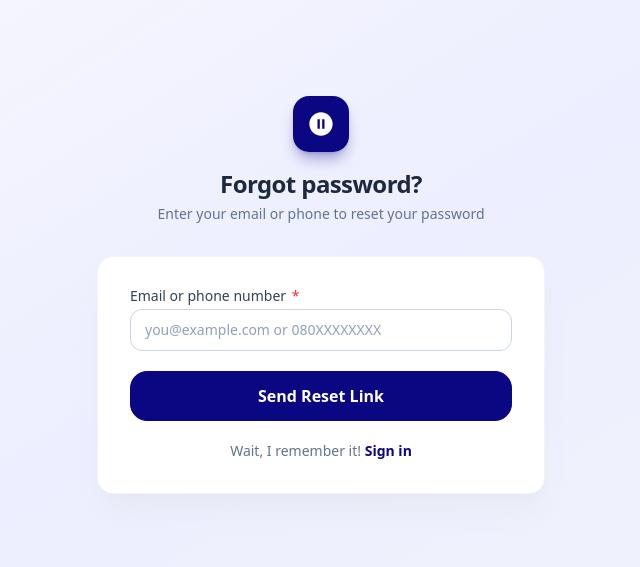
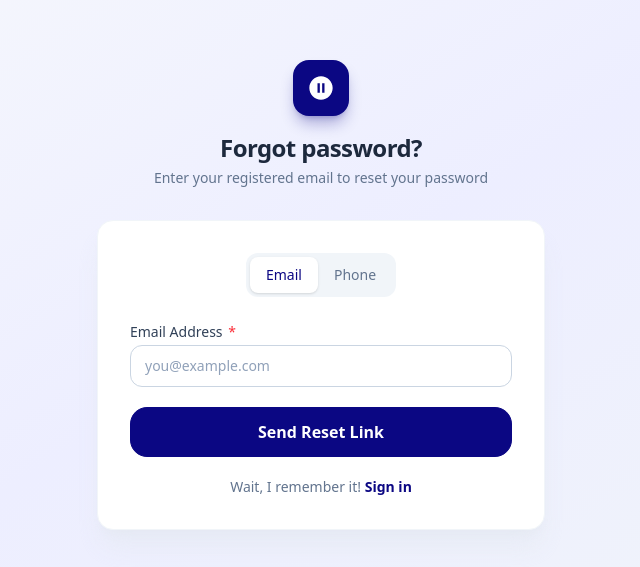
Before and after one commit to projectcallif/bcl-web-apps, a Vue app in the folder apps/customer/: page /forgot-password in a window 1280 px wide. Shown: the part 105-672 px from the top of the page, without its empty margins (319-959 px from the left). Built offline with nearby package versions, Linux system fonts and the light colour scheme; no server answers.

Commit message:
feature(auth): settle all auth flows

```diff
--- a/apps/customer/src/features/auth/ForgotPasswordView.vue
+++ b/apps/customer/src/features/auth/ForgotPasswordView.vue
@@ -1,26 +1,45 @@
 <script setup lang="ts">
-import { ref } from 'vue'
+import { ref, computed } from 'vue'
+import { useRouter } from 'vue-router'
 import { AppTextInput, BaseButton, BrandLogo } from '@bcl/ui'
+import { Mail, Phone } from 'lucide-vue-next'
 import { ApiClientError } from '@bcl/types'
 import { forgotPassword } from './api'
+
+const router = useRouter()
+const mode = ref<'email' | 'phone'>('email')
 
 const identifier = ref('')
 const isLoading = ref(false)
 const isSuccess = ref(false)
 const formError = ref('')
 
+const isEmail = computed(() => mode.value === 'email')
+
 async function handleSubmit(): Promise<void> {
   formError.value = ''
   isLoading.value = true
   try {
-    await forgotPassword({ identifier: identifier.value })
+    const payload =
+      mode.value === 'email' ? { email: identifier.value } : { phone: identifier.value }
+    await forgotPassword(payload)
     isSuccess.value = true
+    router.push({
+      name: 'reset-password',
+      query: {
+        [mode.value]: identifier.value,
+      },
+    })
   } catch (err) {
     formError.value =
       err instanceof ApiClientError ? err.message : 'Request failed. Please try again.'
   } finally {
     isLoading.value = false
   }
+}
+
+function _debugPrefill() {
+  identifier.value = mode.value === 'email' ? 'udonsichisom02@gmail.com' : '+2347063265056'
 }
 </script>
 
@@ -32,11 +51,11 @@ async function handleSubmit(): Promise<void> {
       <!-- Brand mark -->
       <div class="mb-8 text-center">
         <BrandLogo class="mb-4" size="lg" />
-        <h1 class="text-2xl font-bold text-slate-800 tracking-tight">
+        <h1 class="text-2xl font-bold text-slate-800 tracking-tight" @dblclick="_debugPrefill">
           Forgot password?
         </h1>
         <p class="mt-1 text-sm text-slate-500">
-          Enter your email or phone to reset your password
+          Enter your registered {{ isEmail ? 'email' : 'phone number' }} to reset your password
         </p>
       </div>
 
@@ -45,14 +64,27 @@ async function handleSubmit(): Promise<void> {
         class="bg-white rounded-2xl shadow-xl shadow-slate-200/60 border border-slate-100 px-8 py-8"
       >
         <div v-if="isSuccess" class="text-center animate-in fade-in zoom-in duration-300">
-          <div class="w-16 h-16 bg-green-100 rounded-full flex items-center justify-center mx-auto mb-4">
-            <svg class="w-8 h-8 text-green-600" fill="none" stroke="currentColor" viewBox="0 0 24 24">
-              <path stroke-linecap="round" stroke-linejoin="round" stroke-width="2" d="M5 13l4 4L19 7" />
+          <div
+            class="w-16 h-16 bg-green-100 rounded-full flex items-center justify-center mx-auto mb-4"
+          >
+            <svg
+              class="w-8 h-8 text-green-600"
+              fill="none"
+              stroke="currentColor"
+              viewBox="0 0 24 24"
+            >
+              <path
+                stroke-linecap="round"
+                stroke-linejoin="round"
+                stroke-width="2"
+                d="M5 13l4 4L19 7"
+              />
             </svg>
           </div>
           <h2 class="text-xl font-bold text-slate-800 mb-2">Instructions Sent</h2>
           <p class="text-sm text-slate-500 mb-8">
-            We've sent password reset instructions to <strong>{{ identifier }}</strong> if it's associated with an account.
+            We've sent password reset instructions to <strong>{{ identifier }}</strong> if it's
+            associated with an account.
           </p>
           <BaseButton component="router-link" to="/login" variant="primary" class="w-full">
             Back to Sign In
@@ -60,13 +92,72 @@ async function handleSubmit(): Promise<void> {
         </div>
 
         <form v-else class="flex flex-col gap-5" @submit.prevent="handleSubmit">
+          <div class="flex p-1 bg-slate-100 rounded-xl w-fit mx-auto mb-2">
+            <button
+              type="button"
+              @click="
+                () => {
+                  mode = 'email'
+                  identifier = ''
+                }
+              "
+              :class="[
+                'px-4 py-2 text-sm font-medium rounded-lg transition-all',
+                mode === 'email'
+                  ? 'bg-white text-primary shadow-sm'
+                  : 'text-slate-500 hover:text-slate-700',
+              ]"
+            >
+              Email
+            </button>
+            <button
+              type="button"
+              @click="
+                () => {
+                  mode = 'phone'
+                  identifier = ''
+                }
+              "
+              :class="[
+                'px-4 py-2 text-sm font-medium rounded-lg transition-all',
+                mode === 'phone'
+                  ? 'bg-white text-primary shadow-sm'
+                  : 'text-slate-500 hover:text-slate-700',
+              ]"
+            >
+              Phone
+            </button>
+          </div>
+
           <AppTextInput
-            id="identifier"
+            v-if="mode === 'email'"
+            id="email"
             v-model="identifier"
-            label="Email or phone number"
-            placeholder="you@example.com or 080XXXXXXXX"
+            label="Email Address"
+            placeholder="you@example.com"
+            type="email"
             required
-          />
+            :disabled="isLoading"
+          >
+            <template #prefix>
+              <Mail class="w-4 h-4 text-slate-400 ml-3" />
+            </template>
+          </AppTextInput>
+
+          <AppTextInput
+            v-else
+            id="phone"
+            v-model="identifier"
+            label="Phone Number"
+            placeholder="+234 ..."
+            type="tel"
+            required
+            :disabled="isLoading"
+          >
+            <template #prefix>
+              <Phone class="w-4 h-4 text-slate-400 ml-3" />
+            </template>
+          </AppTextInput>
 
           <!-- Form-level error -->
           <div
@@ -77,13 +168,7 @@ async function handleSubmit(): Promise<void> {
             {{ formError }}
           </div>
 
-          <BaseButton
-            type="submit"
-            variant="primary"
-            size="lg"
-            :loading="isLoading"
-            class="w-full"
-          >
+          <BaseButton type="submit" variant="primary" size="lg" :loading="isLoading" class="w-full">
             Send Reset Link
           </BaseButton>
 
--- a/apps/customer/src/features/auth/LoginView.vue
+++ b/apps/customer/src/features/auth/LoginView.vue
@@ -34,8 +34,8 @@ async function handleSubmit(): Promise<void> {
 }
 
 function _debugPrefill() {
-  identifier.value = 'user40@bcl.com'
-  password.value = 'Password@1'
+  identifier.value = 'udonsichisom02@gmail.com'
+  password.value = 'Ace12345$'
 }
 </script>
 
--- a/apps/customer/src/features/auth/ResetPasswordView.vue
+++ b/apps/customer/src/features/auth/ResetPasswordView.vue
@@ -1,44 +1,57 @@
 <script setup lang="ts">
 import { ref, computed } from 'vue'
-import { useRoute } from 'vue-router'
-import { AppPasswordInput, BaseButton, BrandLogo } from '@bcl/ui'
-import { ApiClientError } from '@bcl/types'
+import { useRoute, type RouterLink } from 'vue-router'
+import { AppTextInput, AppPasswordInput, BaseButton, BrandLogo } from '@bcl/ui'
+import { Mail, Phone, KeyRound } from 'lucide-vue-next'
+import { ApiClientError, type ResetPasswordPayload } from '@bcl/types'
 import { resetPassword } from './api'
 
 const route = useRoute()
+const otp = ref('')
 const password = ref('')
 const confirmPassword = ref('')
 const isLoading = ref(false)
 const isSuccess = ref(false)
 const formError = ref('')
 
-// Extract token from URL query
-const token = computed(() => route.query.token as string || '')
+const email = computed(() => (route.query.email as string) || '')
+const phone = computed(() => (route.query.phone as string) || '')
+const identifier = computed(() => email.value || phone.value)
 
 const passwordsMatch = computed(() => {
   if (!confirmPassword.value) return true
   return password.value === confirmPassword.value
 })
 
-const isTokenMissing = computed(() => !token.value)
+const isIdentifierMissing = computed(() => !identifier.value)
 
 async function handleSubmit(): Promise<void> {
-  if (isTokenMissing.value) {
-    formError.value = 'Invalid or missing reset token.'
+  if (isIdentifierMissing.value) {
+    formError.value = 'Missing email or phone number.'
+    return
+  }
+  if (!otp.value || otp.value.length !== 6) {
+    formError.value = 'Please enter a valid 6-digit OTP.'
     return
   }
   if (!passwordsMatch.value) {
-    formError.value = 'Passwords do not match'
+    formError.value = 'Passwords do not match.'
     return
   }
 
   formError.value = ''
   isLoading.value = true
   try {
-    await resetPassword({
-      token: token.value,
-      password: password.value,
-    })
+    const payload: ResetPasswordPayload = {
+      otp: otp.value,
+      newPassword: password.value,
+      confirmNewPassword: confirmPassword.value,
+    }
+
+    if (email.value) payload.email = email.value
+    if (phone.value) payload.phone = phone.value
+
+    await resetPassword(payload)
     isSuccess.value = true
   } catch (err) {
     formError.value =
@@ -57,12 +70,8 @@ async function handleSubmit(): Promise<void> {
       <!-- Brand mark -->
       <div class="mb-8 text-center">
         <BrandLogo class="mb-4" size="lg" />
-        <h1 class="text-2xl font-bold text-slate-800 tracking-tight">
-          Reset password
-        </h1>
-        <p class="mt-1 text-sm text-slate-500">
-          Set a new, strong password for your account
-        </p>
+        <h1 class="text-2xl font-bold text-slate-800 tracking-tight">Reset password</h1>
+        <p class="mt-1 text-sm text-slate-500">Set a new, strong password for your account</p>
       </div>
 
       <!-- Card -->
@@ -70,36 +79,91 @@ async function handleSubmit(): Promise<void> {
         class="bg-white rounded-2xl shadow-xl shadow-slate-200/60 border border-slate-100 px-8 py-8"
       >
         <div v-if="isSuccess" class="text-center animate-in fade-in zoom-in duration-300">
-          <div class="w-16 h-16 bg-green-100 rounded-full flex items-center justify-center mx-auto mb-4">
-            <svg class="w-8 h-8 text-green-600" fill="none" stroke="currentColor" viewBox="0 0 24 24">
-              <path stroke-linecap="round" stroke-linejoin="round" stroke-width="2" d="M5 13l4 4L19 7" />
+          <div
+            class="w-16 h-16 bg-green-100 rounded-full flex items-center justify-center mx-auto mb-4"
+          >
+            <svg
+              class="w-8 h-8 text-green-600"
+              fill="none"
+              stroke="currentColor"
+              viewBox="0 0 24 24"
+            >
+              <path
+                stroke-linecap="round"
+                stroke-linejoin="round"
+                stroke-width="2"
+                d="M5 13l4 4L19 7"
+              />
             </svg>
           </div>
           <h2 class="text-xl font-bold text-slate-800 mb-2">Password Reset!</h2>
           <p class="text-sm text-slate-500 mb-8">
-            Your password has been successfully updated. You can now sign in with your new credentials.
+            Your password has been successfully updated. You can now sign in with your new
+            credentials.
           </p>
-          <BaseButton component="router-link" to="/login" variant="primary" class="w-full">
-            Sign In
-          </BaseButton>
+          <RouterLink to="/login">
+            <BaseButton variant="primary" class="w-full"> Sign In </BaseButton>
+          </RouterLink>
         </div>
 
-        <div v-else-if="isTokenMissing" class="text-center">
-          <div class="w-16 h-16 bg-red-100 rounded-full flex items-center justify-center mx-auto mb-4">
+        <div v-else-if="isIdentifierMissing" class="text-center">
+          <div
+            class="w-16 h-16 bg-red-100 rounded-full flex items-center justify-center mx-auto mb-4"
+          >
             <svg class="w-8 h-8 text-red-600" fill="none" stroke="currentColor" viewBox="0 0 24 24">
-              <path stroke-linecap="round" stroke-linejoin="round" stroke-width="2" d="M12 9v2m0 4h.01m-6.938 4h13.856c1.54 0 2.502-1.667 1.732-3L13.732 4c-.77-1.333-2.694-1.333-3.464 0L3.34 16c-.77 1.333.192 3 1.732 3z" />
+              <path
+                stroke-linecap="round"
+                stroke-linejoin="round"
+                stroke-width="2"
+                d="M12 9v2m0 4h.01m-6.938 4h13.856c1.54 0 2.502-1.667 1.732-3L13.732 4c-.77-1.333-2.694-1.333-3.464 0L3.34 16c-.77 1.333.192 3 1.732 3z"
+              />
             </svg>
           </div>
-          <h2 class="text-xl font-bold text-slate-800 mb-2">Invalid Reset Link</h2>
+          <h2 class="text-xl font-bold text-slate-800 mb-2">Missing Information</h2>
           <p class="text-sm text-slate-500 mb-8">
-            This reset link is invalid or has expired. Please request a new one.
+            We couldn't find an email or phone number to reset. Please start the process again.
           </p>
-          <BaseButton component="router-link" to="/forgot-password" variant="primary" class="w-full">
-            Request New Link
+          <BaseButton
+            component="router-link"
+            to="/forgot-password"
+            variant="primary"
+            class="w-full"
+          >
+            Back to Forgot Password
           </BaseButton>
         </div>
 
         <form v-else class="flex flex-col gap-5" @submit.prevent="handleSubmit">
+          <!-- Identifier Display -->
+          <div
+            class="flex items-center gap-3 p-3 bg-slate-50 rounded-xl border border-slate-100 mb-2"
+          >
+            <div class="w-10 h-10 bg-white rounded-lg flex items-center justify-center shadow-sm">
+              <Mail v-if="email" class="w-5 h-5 text-primary" />
+              <Phone v-else class="w-5 h-5 text-primary" />
+            </div>
+            <div>
+              <p class="text-xs font-medium text-slate-400 uppercase tracking-wider">
+                Resetting for
+              </p>
+              <p class="text-sm font-bold text-slate-700">{{ identifier }}</p>
+            </div>
+          </div>
+
+          <AppTextInput
+            id="otp"
+            v-model="otp"
+            label="Verification Code"
+            placeholder="Enter 6-digit OTP"
+            type="text"
+            maxlength="6"
+            required
+            :disabled="isLoading"
+          >
+            <template #prefix>
+              <KeyRound class="w-4 h-4 text-slate-400 ml-3" />
+            </template>
+          </AppTextInput>
           <AppPasswordInput
             id="password"
             v-model="password"
@@ -125,13 +189,7 @@ async function handleSubmit(): Promise<void> {
             {{ formError }}
           </div>
 
-          <BaseButton
-            type="submit"
-            variant="primary"
-            size="lg"
-            :loading="isLoading"
-            class="w-full"
-          >
+          <BaseButton type="submit" variant="primary" size="lg" :loading="isLoading" class="w-full">
             Reset Password
           </BaseButton>
         </form>
--- a/packages/types/src/auth.ts
+++ b/packages/types/src/auth.ts
@@ -82,12 +82,16 @@ export interface PresignedUrlPayload {
 }
 
 export interface ForgotPasswordPayload {
-  identifier: string; // email or phone
+  email?: string;
+  phone?: string;
 }
 
 export interface ResetPasswordPayload {
-  token: string;
-  password: string;
+  email?: string;
+  phone?: string;
+  otp: string;
+  newPassword: string;
+  confirmNewPassword: string;
 }
 
 export interface VerifyEmailPayload {
```
